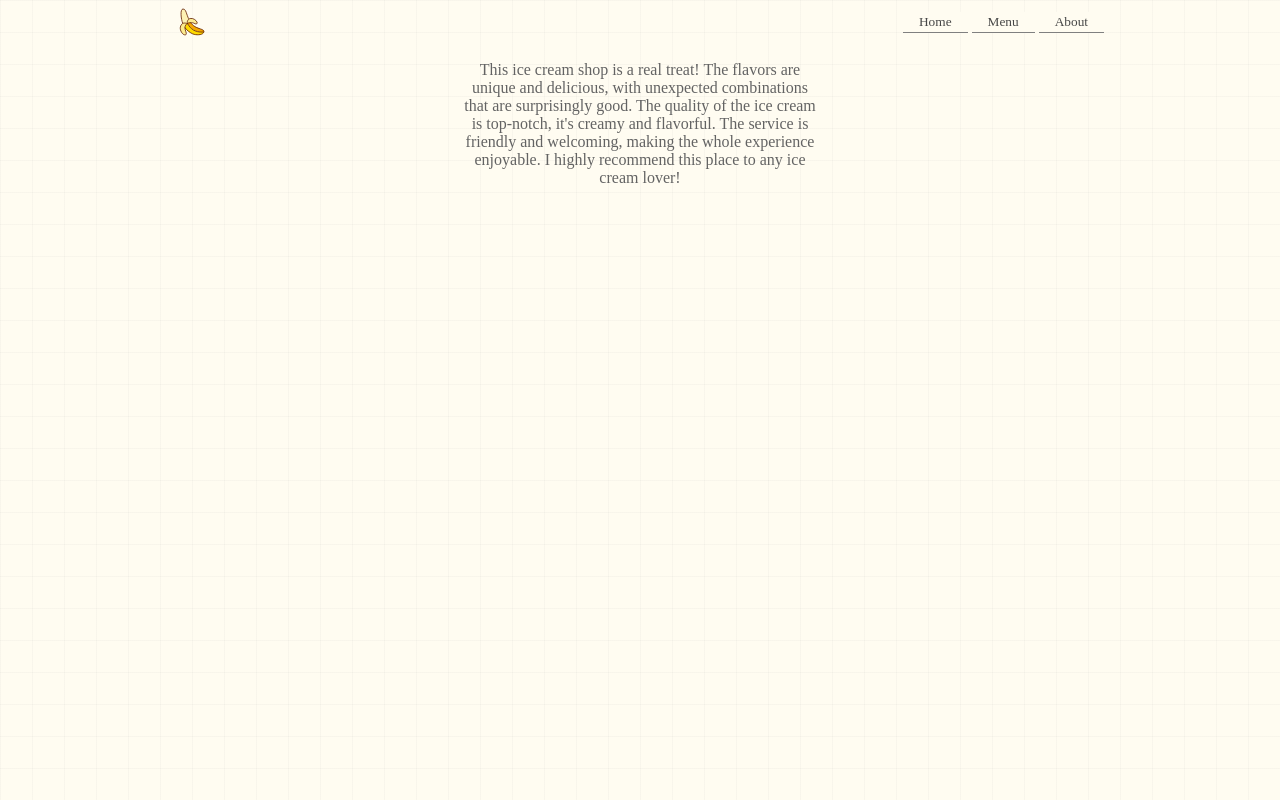
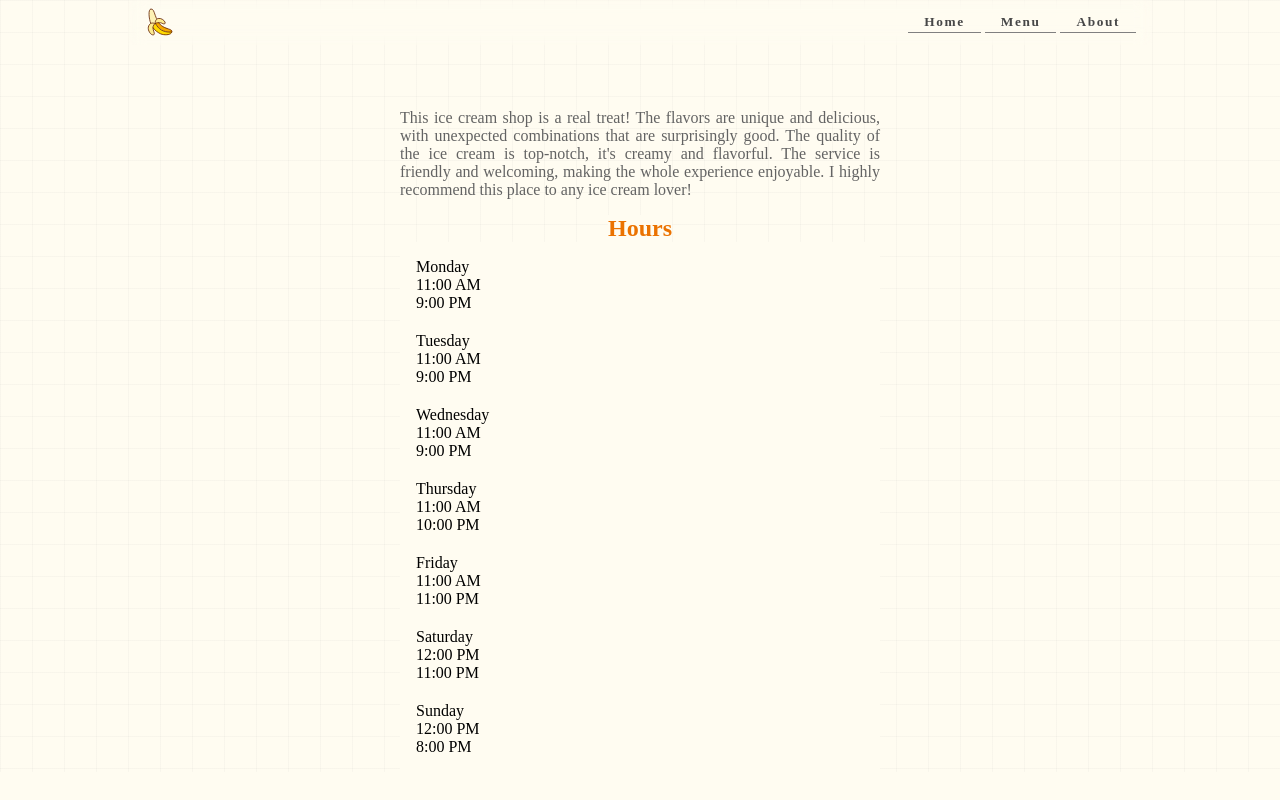
Before and after one commit to worriedape/restaurant, a website built with webpack: page src/template.html in a window 1280 px wide. Built offline with nearby package versions, Linux system fonts and the light colour scheme; a web font is replaced by a local one.

Commit message:
buttons functionality practically finished

```diff
--- a/src/contact.js
+++ b/src/contact.js
@@ -24,3 +24,39 @@ const representatives = [
    */,
   },
 ];
+
+export function displayContacts() {
+  const content = document.getElementById("content");
+  content.textContent = "";
+
+  const title = document.createElement("h2");
+  title.textContent = "Contact us:";
+  content.appendChild(title);
+
+  const gridContainer = document.createElement("div");
+  gridContainer.classList.add("contact-grid");
+  content.appendChild(gridContainer);
+
+  representatives.forEach((representative) => {
+    const card = document.createElement("div");
+    card.classList.add("contact-card");
+
+    const name = document.createElement("div");
+    name.classList.add("name");
+    name.textContent = `${representative.name}`;
+
+    const phoneNumber = document.createElement("div");
+    phoneNumber.classList.add("phone");
+    phoneNumber.textContent = `${representative.phone}`;
+
+    const email = document.createElement("div");
+    email.classList.add("email");
+    email.textContent = `${representative.email}`;
+
+    card.appendChild(name);
+    card.appendChild(phoneNumber);
+    card.appendChild(email);
+
+    gridContainer.appendChild(card);
+  });
+}
--- a/src/home.js
+++ b/src/home.js
@@ -1,5 +1,94 @@
-const heroMessage = `This ice cream shop is a real treat! The flavors are unique and delicious,
+const heroMessage = ` This ice cream shop is a real treat! The flavors are unique and delicious,
       with unexpected combinations that are surprisingly good. The quality of
       the ice cream is top-notch, it's creamy and flavorful. The service is
       friendly and welcoming, making the whole experience enjoyable. I highly
       recommend this place to any ice cream lover!`;
+
+/* export function displayHome() {
+  const content = document.getElementById("content");
+  content.textContent = "";
+
+  const hero = document.createElement("div");
+  hero.classList.add("hero");
+  hero.textContent = heroMessage;
+  content.appendChild(hero);
+} */
+
+const weeklyHours = [
+  {
+    day: "Monday",
+    open: "11:00 AM",
+    close: "9:00 PM",
+  },
+  {
+    day: "Tuesday",
+    open: "11:00 AM",
+    close: "9:00 PM",
+  },
+  {
+    day: "Wednesday",
+    open: "11:00 AM",
+    close: "9:00 PM",
+  },
+  {
+    day: "Thursday",
+    open: "11:00 AM",
+    close: "10:00 PM",
+  },
+  {
+    day: "Friday",
+    open: "11:00 AM",
+    close: "11:00 PM",
+  },
+  {
+    day: "Saturday",
+    open: "12:00 PM",
+    close: "11:00 PM",
+  },
+  {
+    day: "Sunday",
+    open: "12:00 PM",
+    close: "8:00 PM",
+  },
+];
+
+export function info() {
+  const content = document.getElementById("content");
+  content.textContent = "";
+
+  const hero = document.createElement("div");
+  hero.classList.add("hero");
+  hero.textContent = heroMessage;
+  content.appendChild(hero);
+///
+  const title = document.createElement("h2");
+  title.textContent = "Hours";
+  content.appendChild(title);
+
+  const gridContainer = document.createElement("div");
+  gridContainer.classList.add("menu-grid");
+  content.appendChild(gridContainer);
+
+  weeklyHours.forEach((obj) => {
+    const card = document.createElement("div");
+    card.classList.add("hours-card");
+
+    const day = document.createElement("div");
+    day.classList.add("day");
+    day.textContent = `${obj.day}`;
+
+    const open = document.createElement("div");
+    open.classList.add("open");
+    open.textContent = `${obj.open}`;
+
+    const close = document.createElement("div");
+    close.classList.add("close");
+    close.textContent = `${obj.close}`;
+
+    card.appendChild(day);
+    card.appendChild(open);
+    card.appendChild(close);
+
+    gridContainer.appendChild(card);
+  });
+}
--- a/src/index.js
+++ b/src/index.js
@@ -1,22 +1,21 @@
 import "./styles.css";
 import banana from "./logo-bananas.svg";
+import { info } from "./home.js";
 import { displayMenu } from "./menu.js";
+import { displayContacts } from "./contact.js";
 
 const nav = document.getElementById("nav");
 
 const image = document.createElement("img");
 image.classList.add("banana");
 image.src = banana;
-
 nav.parentNode.insertBefore(image, nav);
 
-/* const contentwWrapper = document.getElementById("content"); */
-
-/* const button = document.createElement("button");
-button.textContent = "Menu";
-button.className("menu");
-contentwWrapper.appendChild(button); */
-
-/* contentwWrapper.textContent = ""; */
-
-document.querySelectorAll("menu").addEventListener("click", displayMenu);
+document.addEventListener("DOMContentLoaded", () => {
+  info();
+});
+document.querySelector(".home").addEventListener("click", () => info());
+document.querySelector(".menu").addEventListener("click", () => displayMenu());
+document
+  .querySelector(".about")
+  .addEventListener("click", () => displayContacts());
--- a/src/styles.css
+++ b/src/styles.css
@@ -9,7 +9,6 @@
 }
 
 body {
-  height: 100vh;
   background-size: 32px 32px;
   background-image: linear-gradient(
       to right,
@@ -24,11 +23,19 @@ header {
   justify-self: center;
   padding: 0.4rem 1rem;
   width: 100%;
-  max-width: 960px;
+  min-width: 300px;
+  max-width: 1024px;
   align-items: center;
-  background-color: rgba(255, 255, 255, 0);
+  background: rgba(255, 255, 255, 0);
+  -webkit-backdrop-filter: blur(10px);
+  backdrop-filter: blur(8px);
+  position: sticky;
+  top: 0;
   .banana {
     margin-right: auto;
+    background-color: rgba(255, 255, 255, 0);
+  }
+  nav {
     background-color: rgba(255, 255, 255, 0);
   }
 }
@@ -38,6 +45,10 @@ button {
   border: none;
   border-bottom: 1px solid grey;
   color: rgb(71, 71, 71);
+  background-color: rgba(255, 255, 255, 0);
+  font-weight: 600;
+  letter-spacing: 0.1rem;
+  text-shadow: rgba(255,255,255,0.5) 0px 1px 1px;;
   &:hover {
     border-radius: 16px;
     background: rgb(255, 238, 0);
@@ -46,10 +57,19 @@ button {
 }
 
 #content {
-  padding: 1rem 4rem;
+  max-width: 1024px /* 60ch */;
+  padding: 0 2rem;
+  display: grid;
+  place-items: center;
+  justify-self: center;
+  background-color: rgba(255, 255, 255, 0);
+}
+
+.hero {
+  margin-top: 4rem;
   max-width: 60ch;
   justify-self: center;
-  text-align: center;
+  text-align: justify;
   background-color: rgba(255, 255, 255, 0);
   color: rgb(99, 99, 99);
   &::selection {
@@ -57,3 +77,53 @@ button {
     color: rgb(255, 255, 255);
   }
 }
+
+.menu-grid,
+.contact-grid {
+  display: grid;
+  grid-template-columns: repeat(auto-fill, minmax(256px, 1fr));
+  gap: 20px;
+  width: 100%;
+  padding: 1rem;
+}
+h2 {
+  margin-top: 1rem;
+  color: rgb(235, 114, 0);
+}
+
+.ice-cream-card,
+.contact-card {
+  display: grid;
+  background-color: transparent;
+  padding: 8px;
+  border-radius: 12px;
+  box-shadow: 0 4px 8px rgba(0, 0, 0, 0.1);
+  text-align: center;
+  img {
+    width: 100%;
+    border-radius: 10px;
+  }
+  h3 {
+
+    margin: 10px 0;
+    font-size: 1.2em;
+    color: #333;
+  }
+  p {
+    font-size: 1rem;
+    color: #555;
+  }
+}
+
+.ice-cream-card ul {
+  list-style: none;
+  padding: 0;
+  margin-top: auto;
+  li {
+    background: rgb(230, 255, 119);
+    padding: 5px;
+    margin: 3px 0;
+    border-radius: 5px;
+    color: rgb(0, 109, 73);
+  }
+}
--- a/src/template.html
+++ b/src/template.html
@@ -14,11 +14,6 @@
       </nav>
     </header>
     <div id="content">
-       This ice cream shop is a real treat! The flavors are unique and delicious,
-      with unexpected combinations that are surprisingly good. The quality of
-      the ice cream is top-notch, it's creamy and flavorful. The service is
-      friendly and welcoming, making the whole experience enjoyable. I highly
-      recommend this place to any ice cream lover!
     </div>
   </body>
 </html>
```
Also changed, not shown: src/menu.js (line endings or trailing spaces).
